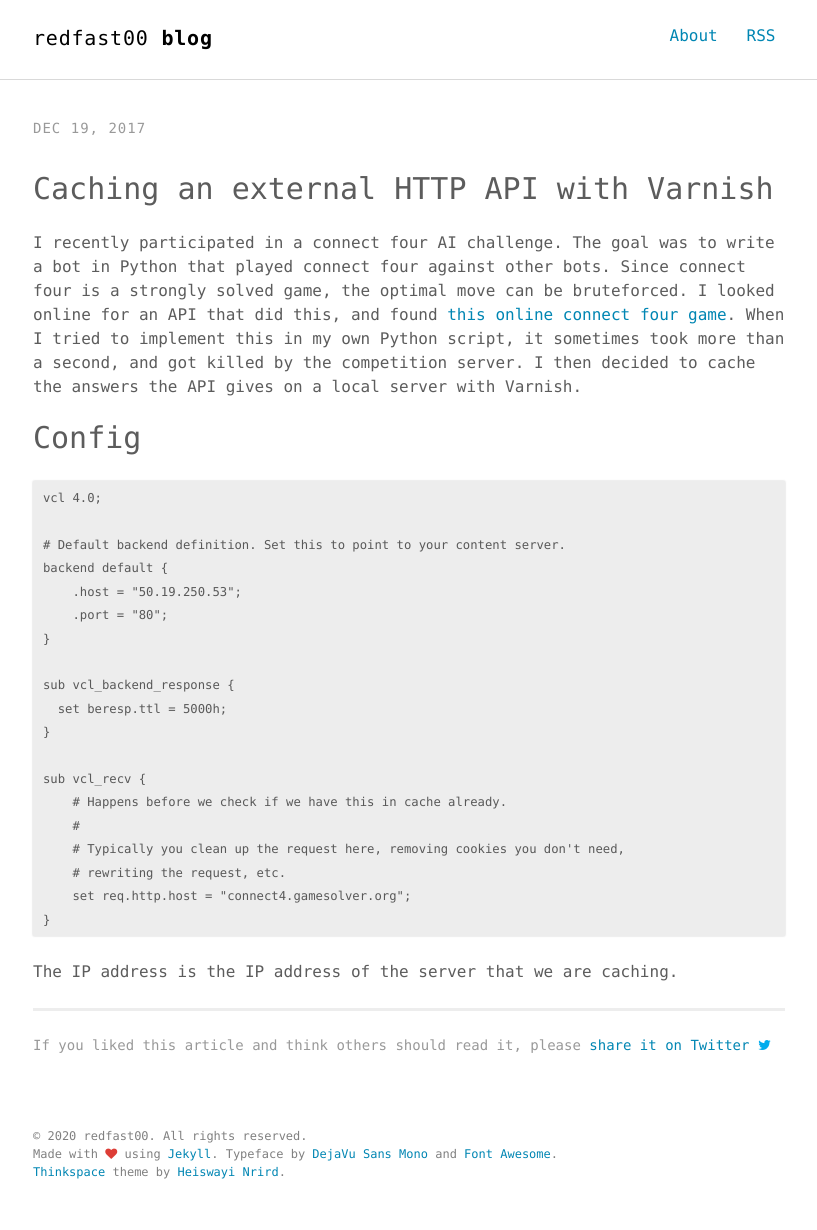
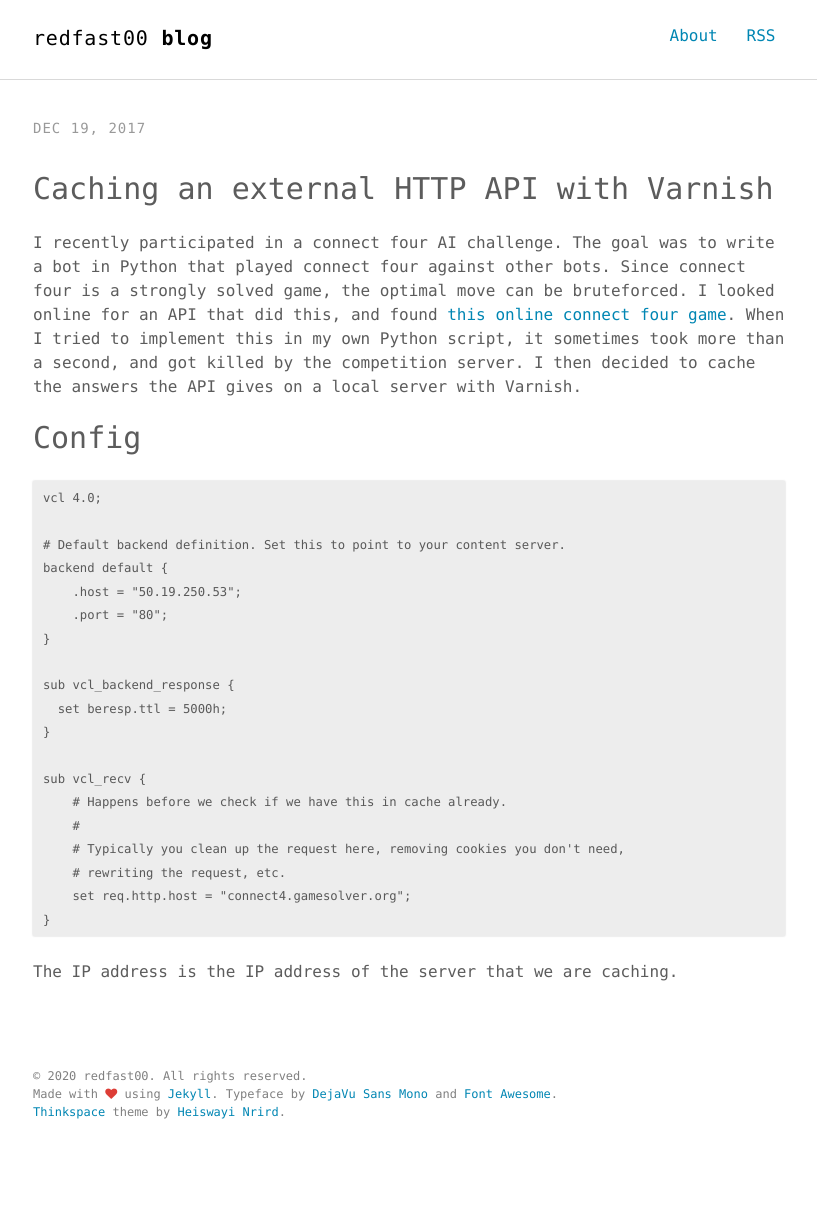
Before and after one commit to redfast00/redfast00.github.io, a Jekyll site: the page built from _posts/2017-12-19-caching-external-api-with-varnish.markdown, in a window 1280 px wide. Shown: the whole page, without its empty margins (231-1048 px from the left). Built offline with Jekyll 4.4.1, drawn with Linux system fonts in a browser that asks for light colours; after the commit the page ends 1170 px from its top, so only the background shows below that.

Commit message:
Remove social media share features

```diff
--- a/_includes/post-share.html
+++ /dev/null
@@ -1,7 +0,0 @@
-
-<aside class="share">
-
-  <p>If you liked this article and think others should read it, please <a href="http://twitter.com/share?text={{page.title}}&amp;url={{ site.url }}{{ page.url }}&amp;via={{ site.twitter_username }}"
-  onclick="window.open(this.href, 'twitter-share', 'width=550,height=235');return false;">share it on Twitter <i class="fa fa-twitter" aria-hidden="true" style="color:#00aced"></i></a>
-  </p>
-</aside>
--- a/_layouts/post.html
+++ b/_layouts/post.html
@@ -9,6 +9,5 @@ layout: default
   </header>
   <div class="post-content" itemprop="articleBody">
     {{ content }}
-    {% include post-share.html %}
   </div>
 </article>
```
